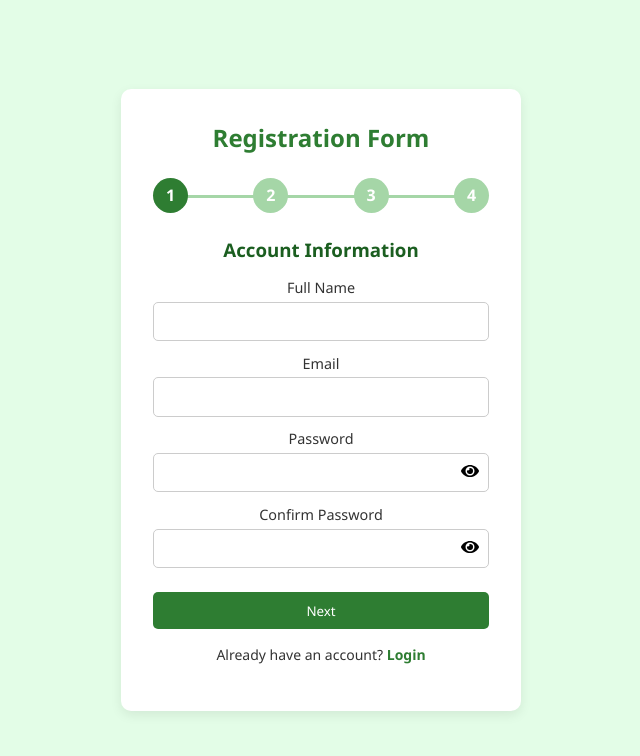
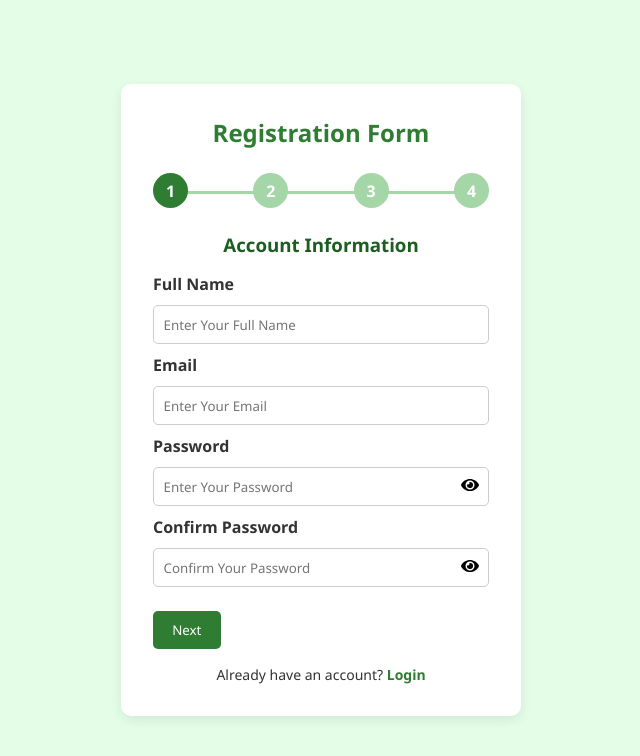
Before and after one commit to KripaGurung/marketmycode, a React (Vite) app in the folder marketmycode/: page /signup in a window 1280 px wide. Shown: the top 756 px of the page, without its empty margins (319-959 px from the left). Built offline with nearby package versions, Linux system fonts and the light colour scheme.

Commit message:
made some modification on css code

```diff
--- a/marketmycode/src/pages/login/login.css
+++ b/marketmycode/src/pages/login/login.css
@@ -22,7 +22,6 @@ body {
     text-align: center;
 }
 
-/* Heading */
 .main-container h1 {
     color: #2e7d32;
     margin-bottom: 1.5rem;
--- a/marketmycode/src/pages/signup/signup.css
+++ b/marketmycode/src/pages/signup/signup.css
@@ -64,11 +64,11 @@ body {
     background: #2e7d32;
 }
 
-form .form-step {
+form .formStep {
     display: none;
 }
 
-form .form-step.active {
+form .formStep.active {
     display: block;
     animation: fadeIn 0.3s ease-in-out;
 }
@@ -85,24 +85,25 @@ form .form-step.active {
     }
 }
 
-form .form-step h3 {
+form .formStep h3 {
     text-align: center;
     color: #1b5e20;
     margin-bottom: 1rem;
 }
 
-form .form-step label {
+form .formStep label {
+    margin: 10px 0 5px;
+    font-weight: 600;
+    color: #333;
     display: block;
-    margin-top: 0.8rem;
-    color: #333;
-    font-size: 0.9rem;
+    text-align: left;
 }
 
-form .form-step input[type=text],
-form .form-step input[type=email],
-form .form-step input[type=password],
-form .form-step input[type=tel],
-form .form-step select {
+form .formStep input[type=text],
+form .formStep input[type=email],
+form .formStep input[type=password],
+form .formStep input[type=tel],
+form .formStep select {
     width: 100%;
     padding: 0.6rem;
     margin-top: 0.3rem;
@@ -111,11 +112,11 @@ form .form-step select {
     outline: none;
 }
 
-form .form-step input[type=text]:focus,
-form .form-step input[type=email]:focus,
-form .form-step input[type=password]:focus,
-form .form-step input[type=tel]:focus,
-form .form-step select:focus {
+form .formStep input[type=text]:focus,
+form .formStep input[type=email]:focus,
+form .formStep input[type=password]:focus,
+form .formStep input[type=tel]:focus,
+form .formStep select:focus {
     border-color: #2e7d32;
 }
 
@@ -131,9 +132,9 @@ form .form-step select:focus {
 }
 
 .eye-btn {
-    margin-top: 5px;
     position: absolute;
     right: 10px;
+    margin-top: 5px;
     background: none;
     border: none;
     cursor: pointer;
@@ -174,13 +175,13 @@ form .form-step select:focus {
     margin-top: 0.4rem;
 }
 
-.buttons {
+.sign-buttons {
     display: flex;
     justify-content: space-between;
     margin-top: 1.5rem;
 }
 
-.buttons button {
+.sign-buttons button {
     background: #2e7d32;
     color: white;
     border: none;
@@ -190,15 +191,15 @@ form .form-step select:focus {
     transition: background 0.3s;
 }
 
-.buttons button:hover {
+.sign-buttons button:hover {
     background: #1b5e20;
 }
 
-.buttons button.prev {
+.sign-buttons button.prev {
     background: #66bb6a;
 }
 
-.buttons button.prev:hover {
+.sign-buttons button.prev:hover {
     background: #388e3c;
 }
 
@@ -245,19 +246,3 @@ form .form-step select:focus {
     text-decoration: none;
     font-weight: 500;
 }
-
-.login-redirect {
-    text-align: center;
-    margin-bottom: 15px;
-    font-size: 14px;
-}
-
-.login-link {
-    color: #4a7bff;
-    cursor: pointer;
-    font-weight: bold;
-}
-
-.login-link:hover {
-    text-decoration: underline;
-}
--- a/marketmycode/src/pages/signup/signup.jsx
+++ b/marketmycode/src/pages/signup/signup.jsx
@@ -123,31 +123,31 @@ const Register = () => {
                 <form id="register-form" onSubmit={handleSubmit}>
 
                     {form.currentStep === 0 && (
-                        <div className="form-step active">
+                        <div className="formStep active">
                             <h3>Account Information</h3>
 
                             <label>Full Name</label>
-                            <input type="text" value={form.name} onChange={(e) => dispatch(updateField({field: "name", value: e.target.value}))} />
+                            <input type="text" value={form.name} placeholder="Enter Your Full Name" onChange={(e) => dispatch(updateField({field: "name", value: e.target.value}))} />
 
                             <label>Email</label>
-                            <input type="email" value={form.email} onChange={(e) => dispatch(updateField({field: "email", value: e.target.value}))} />
+                            <input type="email" value={form.email} placeholder="Enter Your Email" onChange={(e) => dispatch(updateField({field: "email", value: e.target.value}))} />
 
                             <label>Password</label>
 
                             <div className="password-wrapper">
 
-                                <input type={showPassword ? "text" : "password"} value={form.password} onChange={(e) => dispatch(updateField({ field: "password", value: e.target.value }))} />
+                                <input type={showPassword ? "text" : "password"} value={form.password} placeholder="Enter Your Password" onChange={(e) => dispatch(updateField({ field: "password", value: e.target.value }))} />
                                 <button type="button" className="eye-btn" onClick={() => setShowPassword(!showPassword)} > {showPassword ? <FaEyeSlash /> : <FaEye />}</button>
                             </div>
 
                             <label>Confirm Password</label>
 
                             <div className="password-wrapper">
-                                <input type={showConfirmPassword ? "text" : "password"} value={form.confirmPassword} onChange={(e) => dispatch(updateField({ field: "confirmPassword", value: e.target.value }))} />
+                                <input type={showConfirmPassword ? "text" : "password"} value={form.confirmPassword} placeholder="Confirm Your Password"onChange={(e) => dispatch(updateField({ field: "confirmPassword", value: e.target.value }))} />
                                 <button type="button" className="eye-btn" onClick={() => setShowConfirmPassword(!showConfirmPassword)} > {showConfirmPassword ? <FaEyeSlash /> : <FaEye />}</button>
                             </div>
 
-                              <div className="buttons">
+                              <div className="sign-buttons">
                                 <button type="button" className="next" onClick={handleNext}>Next</button>
                             </div>
 
@@ -155,20 +155,20 @@ const Register = () => {
                     )}
 
                     {form.currentStep === 1 && (
-                        <div className="form-step active">
+                        <div className="formStep active">
 
                             <h3>Personal Details</h3>
 
                             <label>Username</label>
-                            <input type="text" value={form.userName} onChange={(e) => dispatch(updateField({field: "userName", value: e.target.value}))} />
+                            <input type="text" value={form.userName} placeholder="Enter Your Username" onChange={(e) => dispatch(updateField({field: "userName", value: e.target.value}))} />
 
                             <label>Phone</label>
-                            <input type="tel" value={form.phone} onChange={(e) => dispatch(updateField({field: "phone", value: e.target.value}))} placeholder="Enter Phone Number" />
+                            <input type="tel" value={form.phone} placeholder="Enter Phone Number" onChange={(e) => dispatch(updateField({field: "phone", value: e.target.value}))} />
 
                             <label>Country</label>
-                            <input type="text" value={form.country} onChange={(e) => dispatch(updateField({field: "country", value: e.target.value}))} />
+                            <input type="text" value={form.country} placeholder="Enter Your Country" onChange={(e) => dispatch(updateField({field: "country", value: e.target.value}))} />
 
-                            <div className="buttons">
+                            <div className="sign-buttons">
                                 <button type="button" className="prev" onClick={handlePrev}>Previous</button>
                                 <button type="button" className="next" onClick={handleNext}>Next</button>
                             </div>
@@ -176,7 +176,7 @@ const Register = () => {
                     )}
 
                     {form.currentStep === 2 && (
-                        <div className="form-step active">
+                        <div className="formStep active">
 
                             <h3>Preferences</h3>
 
@@ -201,7 +201,7 @@ const Register = () => {
                                 <option value="advanced">Advanced</option>
                             </select>
 
-                            <div className="buttons">
+                            <div className="sign-buttons">
                                 <button type="button" className="prev" onClick={handlePrev}>Previous</button>
                                 <button type="button" className="next" onClick={handleNext}>Next</button>
                             </div>
@@ -209,7 +209,7 @@ const Register = () => {
                     )}
 
                     {form.currentStep === 3 && (
-                        <div className="form-step active">
+                        <div className="formStep active">
 
                             <h3>Confirm & Submit</h3>
 
@@ -222,7 +222,7 @@ const Register = () => {
                                 </div>
                             </div>
 
-                            <div className="buttons">
+                            <div className="sign-buttons">
                                 <button type="button" className="prev" onClick={handlePrev}>Previous</button>
                                 <button type="submit">Create Account</button>
                             </div>
```
